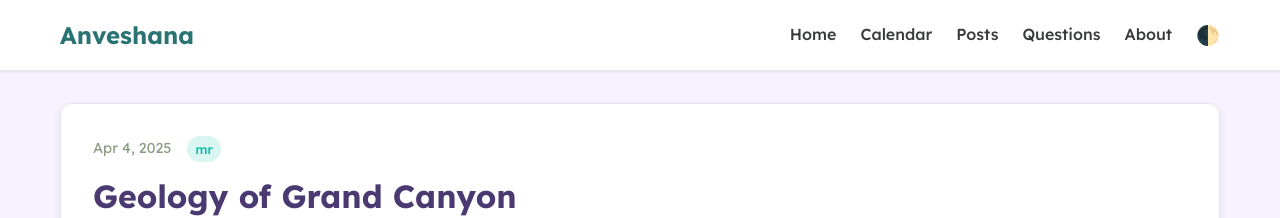
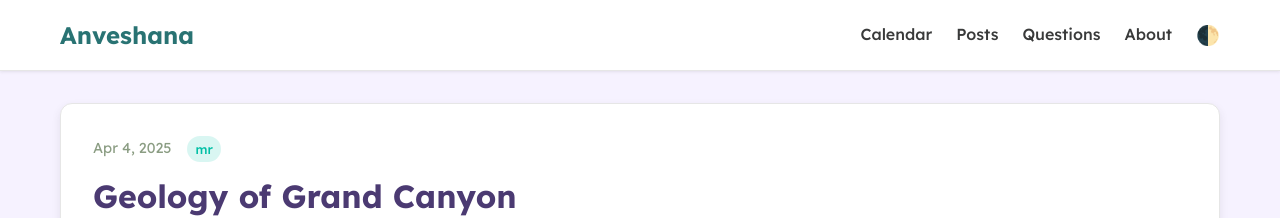
Before and after one commit to a-doctor-and-a-phd/anveshana, a Jekyll site: the page built from _posts/2025-04-04-geology-grand-canyon.md, in a window 1280 px wide. Shown: the top 218 px of the page. Built offline with Jekyll 4.4.1, drawn with Linux system fonts in a browser that asks for light colours.

Commit message:
:bug: Fix header, authorid

```diff
--- a/_includes/header.html
+++ b/_includes/header.html
@@ -3,7 +3,6 @@
     <div class="header-wrapper">
       <a class="site-title" href="{{ "/" | relative_url }}">{{ site.title | escape }}</a>
       <nav class="site-nav">
-        <a href="{{ "/" | relative_url }}" class="nav-link">Home</a>
         <a href="{{ "/calendar" | relative_url }}" class="nav-link">Calendar</a>
         <a href="{{ "/posts-by-author" | relative_url }}" class="nav-link">Posts</a>
         <a href="{{ "/questions" | relative_url }}" class="nav-link">Questions</a>
--- a/_posts/2025-04-04-geology-grand-canyon.md
+++ b/_posts/2025-04-04-geology-grand-canyon.md
@@ -5,7 +5,7 @@ date: 2025-04-04
 # Choose an author from the options below:
 # Mythreyi: mr
 # Harshita: hr
-author: [mr]
+author: mr
 tags: [geology, earth]
 ---
 
```
